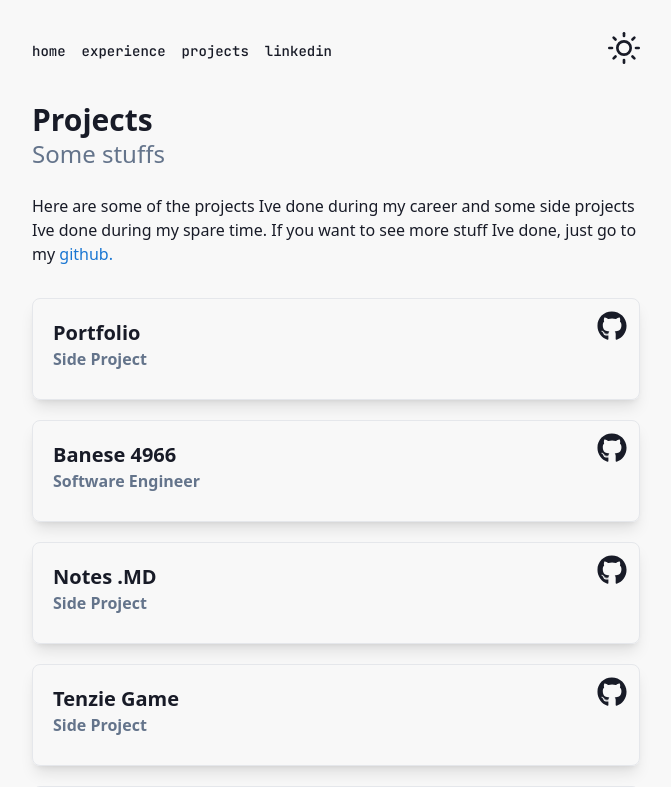
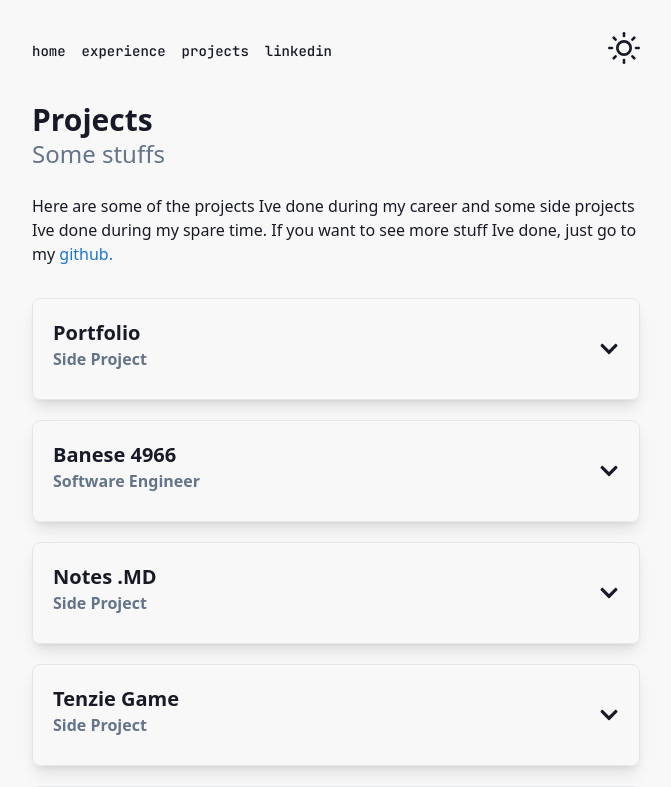
Before and after one commit to JulioPeixoto/juliopeixoto.info, a Next.js app: page /projects in a window 1280 px wide. Shown: the top 787 px of the page, without its empty margins (304-975 px from the left). Built offline with nearby package versions, Linux system fonts and the light colour scheme.

Commit message:
Criação do toggle cards

```diff
--- a/app/experience/ui/ExperienceCard.tsx
+++ b/app/experience/ui/ExperienceCard.tsx
@@ -1,9 +1,10 @@
-import React, { useState } from "react";
+import React from "react";
 import { motion } from "framer-motion";
-import { cardVariantsExperience } from "@/app/utils/framerMotionConfig"; // Importando as configurações do Motion
+import { cardVariantsExperience } from "@/app/utils/framerMotionConfig";
 import styles from "../styles/Experience.module.scss";
 import Image from "next/image";
 import Link from "next/link";
+import { FaChevronDown } from "react-icons/fa";
 
 export const ExperienceCard = ({
   item,
@@ -16,6 +17,16 @@ export const ExperienceCard = ({
   hoveredIndex: number | null;
   setHoveredIndex: (index: number | null) => void;
 }) => {
+  const isOpen = hoveredIndex === index;
+
+  const toggleCard = () => {
+    if (isOpen) {
+      setHoveredIndex(null);
+    } else {
+      setHoveredIndex(index);
+    }
+  };
+
   return (
     <div
       key={index}
@@ -23,6 +34,7 @@ export const ExperienceCard = ({
       onMouseEnter={() => setHoveredIndex(index)}
       onMouseLeave={() => setHoveredIndex(null)}
     >
+      <div className="flex gap-4 items-center justify-between">
         <div className="flex gap-4 items-center">
           <Image
             alt={`${item.name} logo`}
@@ -46,27 +58,40 @@ export const ExperienceCard = ({
           </div>
         </div>
 
+        <motion.div
+          animate={{ rotate: isOpen ? 180 : 0 }}
+          transition={{ duration: 0.3 }}
+          className="cursor-pointer"
+        >
+          <FaChevronDown
+          onClick={toggleCard}
+          size={20}
+          />
+        </motion.div>
+      </div>
+
       {/* Transição Motion Frame */}
       <motion.div
         variants={cardVariantsExperience}
-        animate={hoveredIndex === index ? "open" : "closed"}
+        animate={isOpen ? "open" : "closed"}
         initial="closed"
         className="overflow-hidden"
       >
-        <p className="mt-2">
+        <div className="mt-2">
           {item.details.text.map((paragraph: string, id: number) => (
             <p key={id} className="mb-1">
               {paragraph}
             </p>
           ))}
-        </p>
+        </div>
+
         <div className={styles["stack-icons"]}>
           {item.details.stack.map(
             (IconComponent: React.ElementType, idx: number) => (
               <IconComponent
                 key={idx}
                 size={30}
-                className=" theme--light transition-colors duration-200"
+                className="theme--light transition-colors duration-200"
               />
             )
           )}
--- a/app/projects/ui/ProjectCard.tsx
+++ b/app/projects/ui/ProjectCard.tsx
@@ -1,9 +1,9 @@
-import React, { useState } from "react";
+import React from "react";
 import { motion } from "framer-motion";
 import { cardVariantsProjects } from "@/app/utils/framerMotionConfig";
-import { GitHubIcon } from "./GitHubIcon";
 import { ProjectDetails } from "./ProjectDetails";
 import Image from 'next/image';
+import { FaChevronDown } from 'react-icons/fa';
 
 export const ProjectCard = ({
   project,
@@ -16,20 +16,49 @@ export const ProjectCard = ({
   hoveredIndex: number | null;
   setHoveredIndex: (index: number | null) => void;
 }) => {
+  const isOpen = hoveredIndex === index;
+
+  const handleCardClick = () => {
+    window.open(project.href, "_blank");
+  };
+
+  const toggleCard = () => {
+    if (isOpen) {
+      setHoveredIndex(null);
+    } else {
+      setHoveredIndex(index);
+    }
+  };
+
   return (
     <div
+      key={index}
+      className="relative cursor-pointer p-5 border border-gray-200 rounded-lg shadow-lg hover:shadow-xl transition-shadow duration-300"
       onMouseEnter={() => setHoveredIndex(index)}
       onMouseLeave={() => setHoveredIndex(null)}
-      className="relative cursor-pointer p-5 border border-gray-200 rounded-lg shadow-lg hover:shadow-xl transition-shadow duration-300"
     >
-      <GitHubIcon href={project.href} />
-      <h3 className="text-xl font-semibold">{project.name}</h3>
-      <p className="text-slate-500 font-semibold mb-2">{project.position}</p>
+      <div className="flex justify-between items-center">
+        <div>
+          <h3 className="text-xl font-semibold">{project.name}</h3>
+          <p className="text-slate-500 font-semibold mb-2">{project.position}</p>
+        </div>
 
-      {/* Motion Frame */}
+        <motion.div
+          animate={{ rotate: isOpen ? 180 : 0 }}
+          transition={{ duration: 0.3 }}
+          className="cursor-pointer"
+        >
+          <FaChevronDown
+          onClick={toggleCard}
+          size={20}
+          />
+
+        </motion.div>
+      </div>
+
       <motion.div
         variants={cardVariantsProjects}
-        animate={hoveredIndex === index ? "open" : "closed"}
+        animate={isOpen ? "open" : "closed"}
         initial="closed"
         className="overflow-hidden"
       >
@@ -38,7 +67,8 @@ export const ProjectCard = ({
           alt={`${project.name} image`}
           width={1000}
           height={500}
-          className="w-full object-cover rounded-md mb- aspect-w-16 aspect-h-94"
+          className="w-full object-cover rounded-md mb-4 aspect-w-16 aspect-h-9"
+          onClick={handleCardClick}
         />
         <ProjectDetails describe={project.details.describe} stack={project.details.stack} />
       </motion.div>
```
Lines whose indentation alone changed are shown as unchanged.
